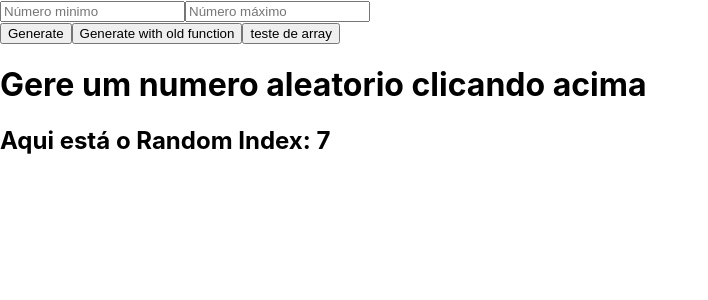
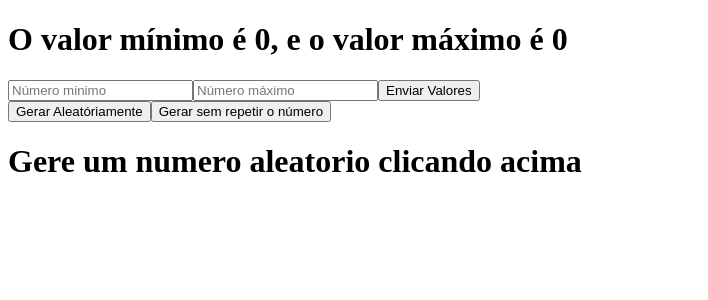
Before and after one commit to Starchaser7/random-numbers-no-repeat, a React (Create React App) app: page / in a window 1280 px wide. Shown: the top 300 px of the page, without its empty margins (0-708 px from the left). Built offline with nearby package versions, Linux system fonts and the light colour scheme.

Commit message:
bug randomIndex no primeiro valor minimo, resolver depois

```diff
--- a/src/App.css
+++ /dev/null
@@ -1,38 +0,0 @@
-.App {
-  text-align: center;
-}
-
-.App-logo {
-  height: 40vmin;
-  pointer-events: none;
-}
-
-@media (prefers-reduced-motion: no-preference) {
-  .App-logo {
-    animation: App-logo-spin infinite 20s linear;
-  }
-}
-
-.App-header {
-  background-color: #282c34;
-  min-height: 100vh;
-  display: flex;
-  flex-direction: column;
-  align-items: center;
-  justify-content: center;
-  font-size: calc(10px + 2vmin);
-  color: white;
-}
-
-.App-link {
-  color: #61dafb;
-}
-
-@keyframes App-logo-spin {
-  from {
-    transform: rotate(0deg);
-  }
-  to {
-    transform: rotate(360deg);
-  }
-}
--- a/src/App.js
+++ b/src/App.js
@@ -5,20 +5,28 @@ function App() {
   const [number, setNumber] = useState('Gere um numero aleatorio clicando acima');
 
   //variáveis q armazenam o limite do array
-  let [minimoArr, setMinimoArr] = useState(1);
-  let [maximoArr, setMaximoArr] = useState(10);
-  let [array, setArray] = useState();
-  let n = Math.floor(Math.random() * maximoArr); //variavel 'n' apenas para setar o
+  let [minimoArr, setMinimoArr] = useState(0);
+  let [maximoArr, setMaximoArr] = useState(0);
+  let [array, setArray] = useState([]);
+  //let n = Math.floor((Math.random() * maximoArr) + minimoArr); //variavel 'n' apenas para setar o
   //valor inicial do index que será removido do RandomIndex para não bugar o array
-  let [randomIndex, setRandomIndex] = useState(n);
+  let [randomIndex, setRandomIndex] = useState(0);
+  let [inputMin, setInputMin] = useState(0);
+  let [inputMax, setInputMax] = useState(0);
 
-  //função para pegar numeros sem bugar tanto assim
+  //função para pegar numeros sem bugar tanto assim,
+  //essa função é usava para gerar qualquer numero aleatório
   const getRandomNumber = (min, max) => {
+    if(minimoArr === 0 && maximoArr === 0){
+      setNumber('Você precisa colocar valores antes de tentar gerar eles');
+    } else {
     let step1 = max - min + 1;
     let step2 = Math.random() * step1;
     let result = Math.floor(step2) + min;
     setNumber(result);
-  };
+  }};
+  //Index precisava de um gerador exclusivo para ele devido ao setNumber já estar na função acima
+  //esta é usada apenas para gerar números não repetidos
   const getRandomNumberForIndex = (min, max) => {
     let step1 = max - min + 1;
     let step2 = Math.random() * step1;
@@ -28,19 +36,14 @@ function App() {
 
   //Aqui faz o handle dos inputs
   const handleInputOnChangeMin = event => {
-    console.log(event.target.value);
-    setMinimoArr(parseInt(event.target.value));
+    setInputMin(parseInt(event.target.value))
   };
   const handleInputOnChangeMax = event => {
-    console.log(event.target.value);
-    setMaximoArr(parseInt(event.target.value));
+    setInputMax(parseInt(event.target.value));
   };
 
-  //função que ao clicar coloca o valor máximo do array
-
-
-  //função para criar o array e colocar dentro do state, tá funfando bem =D
-  function createArrayOfNumbers(start, end){
+  //função para criar o array e colocar dentro do useState
+  const createArrayOfNumbers = (start, end) => {
     let myArray = [];
 
     for(let i = start; i <= end; i++){
@@ -49,42 +52,54 @@ function App() {
     setArray(myArray);
 };
 
-//apenas uma função pra encurtar dentro do return
-function callFuncArray() {
-  createArrayOfNumbers(minimoArr, maximoArr);
-  console.log('recriado o Array com os numeros');
-  console.log(array);
-  setNumber('Gere um numero aleatorio clicando acima');
-}
+  //Gerador de números sem repetição
+  const gerarN = () => {
+    if (minimoArr === 0 && maximoArr === 0){
+      setNumber('Por favor, coloque os valores minimo e máximo para começar a gerar números :)')
+    } else if (array == 0){
+      setNumber('Acabou números que poderiam ser gerados sem repetir, coloque novamente caso queira novos números :)');
+    } else {
+    //a primeira vez que roda esse setRandomIndex o value é sempre 0, acaba removendo o valor minimo antes, mas preciso deste valor 0... fix later
+    setRandomIndex(() => getRandomNumberForIndex(0, array.length-1));
 
-//preciso fazer o splice funcionar agora
-const gerarN = () => {
-
-  setRandomIndex(() => getRandomNumberForIndex(0, array.length-1));
-  console.log(randomIndex + ' = valor do random index');
     let numeroAleatorio = array[randomIndex];
     array.splice(randomIndex, 1);
-  console.log(numeroAleatorio);
-  console.log(array);
     setNumber(numeroAleatorio);
-  if (array == 0){
-    setNumber('Acabou os números aletórios dentro dos padrões que você declarou :)');
     }
   };
+
+  //função que ao clicar coloca o valor máximo e máximo do array
+  const handleSubmit = (event) => {
+    if (inputMax < inputMin){
+      alert('O valor minimo não pode ser maior que o valor máximo');
+    } else if(inputMax === inputMin){
+      alert('Os valores não podem ser o mesmo');
+    } else {
+    setMinimoArr(inputMin);
+    setMaximoArr(inputMax);
+    alert(`Valor min: ${inputMin} e valor max: ${inputMax}`);
+    createArrayOfNumbers(inputMin, inputMax);
+    setRandomIndex(() => getRandomNumberForIndex(minimoArr, maximoArr));
+    event.preventDefault();
+  }};
 
 
   return (
     <>
       <div className="App">
+        <h1>O valor mínimo é {minimoArr}, e o valor máximo é {maximoArr}</h1>
+        <div>
+          <form onSubmit={handleSubmit}>
           <input type="number" onChange={handleInputOnChangeMin} placeholder="Número minimo" />
           <input type="number" onChange={handleInputOnChangeMax} placeholder="Número máximo" />
+            <input type="submit" value="Enviar Valores" />
+          </form>
+        </div>
         <div>
-        <button onClick={() => getRandomNumber(minimoArr, maximoArr)}>Generate</button>
-        <button onClick={() => gerarN()}>Generate with old function</button>
-        <button onClick={() => callFuncArray()}>teste de array</button>
+        <button onClick={() => getRandomNumber(minimoArr, maximoArr)}>Gerar Aleatóriamente</button>
+        <button onClick={() => gerarN()}>Gerar sem repetir o número</button>
         </div>
         <h1>{number}</h1>
-        <h2>Aqui está o Random Index: {randomIndex}</h2>
       </div>
     </>
   );
--- a/src/index.css
+++ /dev/null
@@ -1,13 +0,0 @@
-body {
-  margin: 0;
-  font-family: -apple-system, BlinkMacSystemFont, 'Segoe UI', 'Roboto', 'Oxygen',
-    'Ubuntu', 'Cantarell', 'Fira Sans', 'Droid Sans', 'Helvetica Neue',
-    sans-serif;
-  -webkit-font-smoothing: antialiased;
-  -moz-osx-font-smoothing: grayscale;
-}
-
-code {
-  font-family: source-code-pro, Menlo, Monaco, Consolas, 'Courier New',
-    monospace;
-}
--- a/src/index.js
+++ b/src/index.js
@@ -1,6 +1,5 @@
 import React from 'react';
 import ReactDOM from 'react-dom';
-import './index.css';
 import App from './App';
 import reportWebVitals from './reportWebVitals';
 
```
Also changed, not shown: 1 other file (tests, documents, lock files or other folders). Lines whose indentation alone changed are shown as unchanged.
